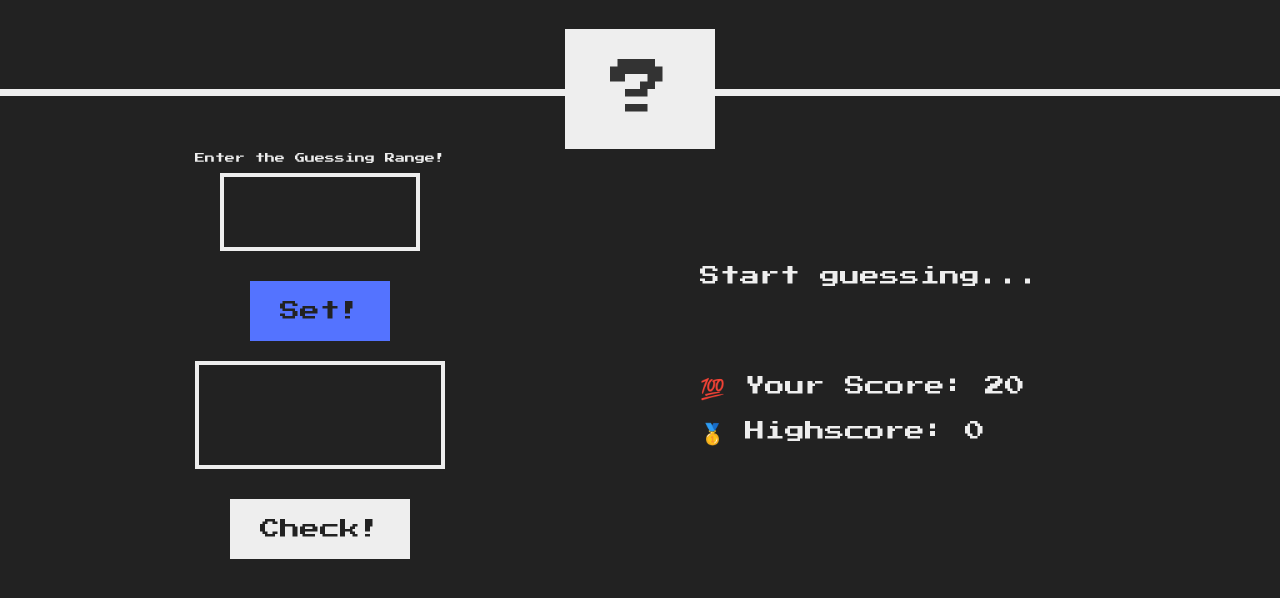
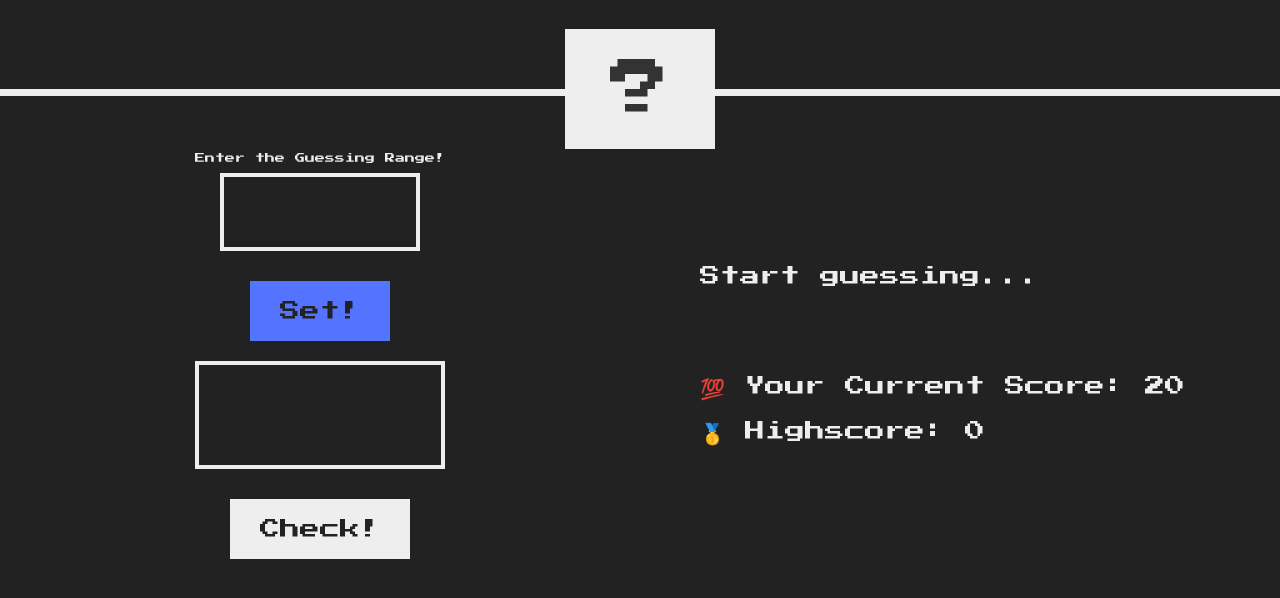
Before and after one commit to RohitChhetri001/Number-Guess-Game, a plain HTML site: page index.html in a window 1280 px wide. Shown: the part 184-782 px from the top of the page. Drawn offline with Linux system fonts and the light colour scheme.

Commit message:
test againg

```diff
--- a/index.html
+++ b/index.html
@@ -26,7 +26,9 @@
       </section>
       <section class="right">
         <p class="message">Start guessing...</p>
-        <p class="label-score">💯 Your Score: <span class="score">20</span></p>
+        <p class="label-score">
+          💯 Your Current Score: <span class="score">20</span>
+        </p>
         <p class="label-highscore">
           🥇 Highscore: <span class="highscore">0</span>
         </p>
```
